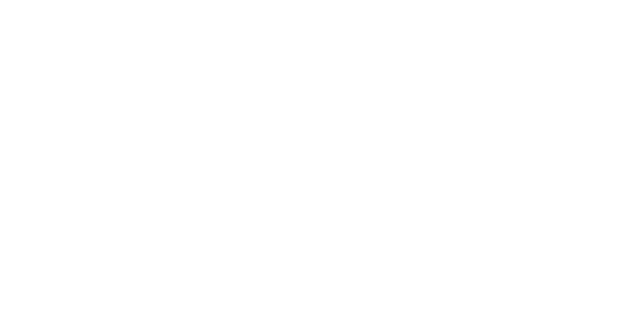
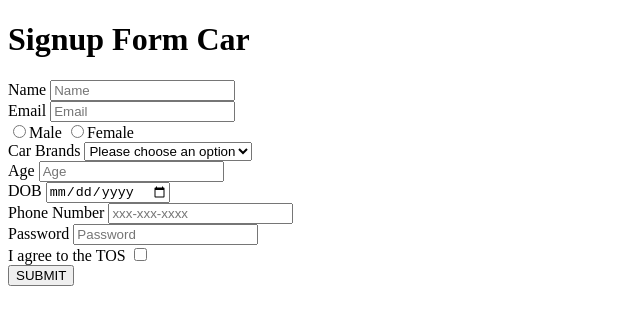
Before and after one commit to acciojob/signup-form-car-prasgrex, a website: page main.html in a window 1280 px wide. Shown: the whole page, without its empty margins (0-640 px from the left). Drawn offline with Linux system fonts and the light colour scheme.

Commit message:
created a submission

```diff
--- a/main.html
+++ b/main.html
@@ -7,7 +7,43 @@
 </head>
 
 <body>
-	<!-- the entire body must be written by student -->
+	<h1>Signup Form Car</h1>
+	<form method="post">
+
+		<label for="name">Name</label>
+		<input type="text" id="name" placeholder="Name" required/>
+<br>
+		<label for="email">Email</label>
+		<input type="email" id="email" placeholder="Email" required/>
+<br>
+		<label for="gender_m"><input type="radio" id="gender_m" name="gender" value="gender_m" required>Male</label>
+        <label for="gender_f"><input type="radio" id="gender_f" name="gender" value="gender_f" required>Female</label>
+<br>
+		<label for="cars">Car Brands</label>
+        <select id="cars" required>
+			<option value="">Please choose an option</option>
+		    <option value="AUDI">AUDI</option>
+			<option value="BMW">BMW</option>
+			<option value="Mercedes">Mercedes</option>
+		</select>
+<br>
+		<label for="age">Age</label>
+		<input type="number" id="age" placeholder="Age"required/>
+<br>
+		<label for="dob">DOB</label>
+		<input type="date" id="dob" required/>
+<br>
+		<label for="tel">Phone Number</label>
+		<input type="tel" id="tel" placeholder="xxx-xxx-xxxx">
+<br>
+		<label for="password">Password</label>
+		<input type="password" placeholder="Password" required/>
+<br>
+		<label for="tos">I agree to the TOS</label>
+		<input type="checkbox" required/>
+<br>
+		<button type="submit" value="submit">SUBMIT</button>
+	</form>
     <script type="text/javascript" src="./script.js">
 </script>
 
```
